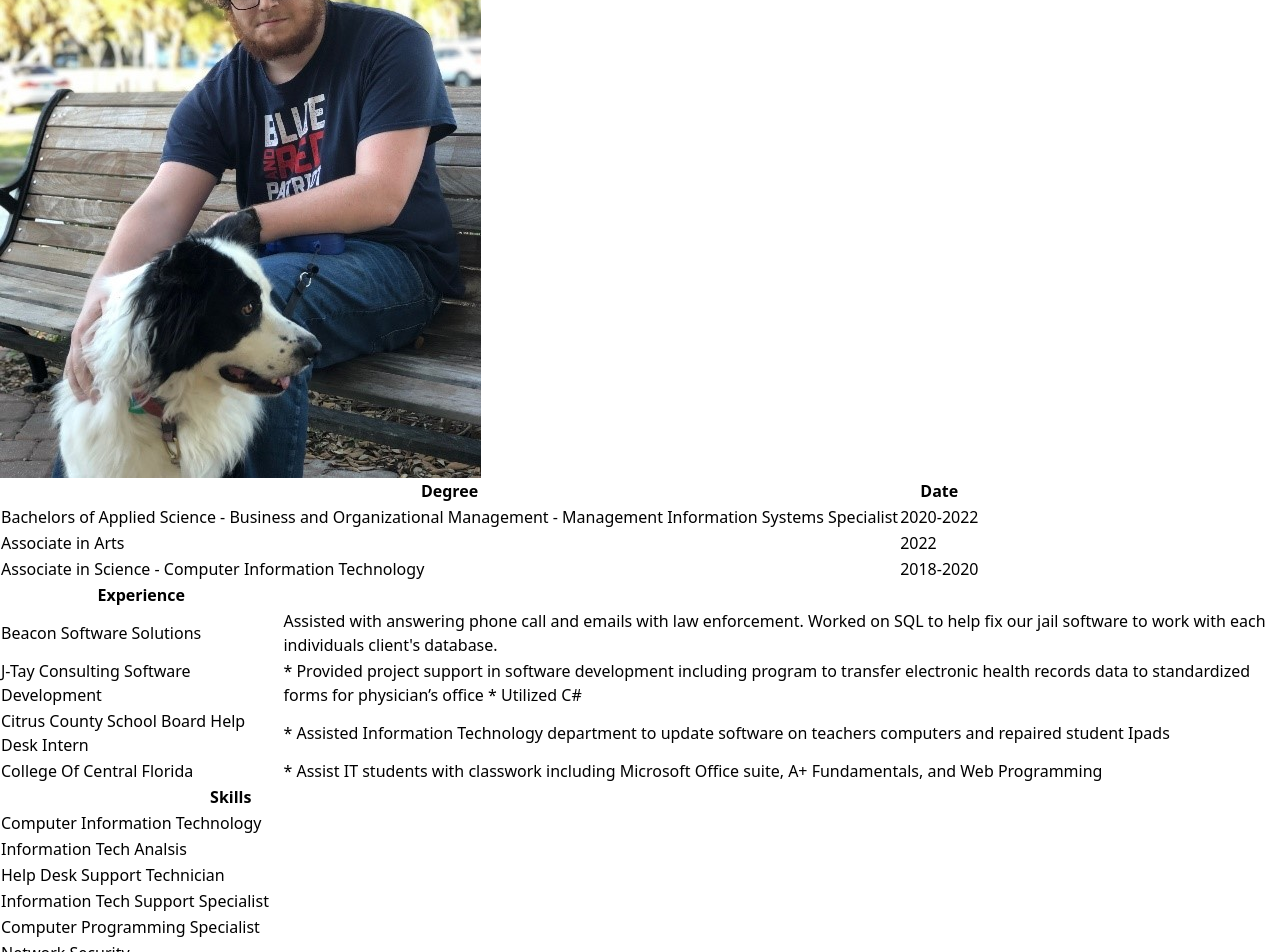
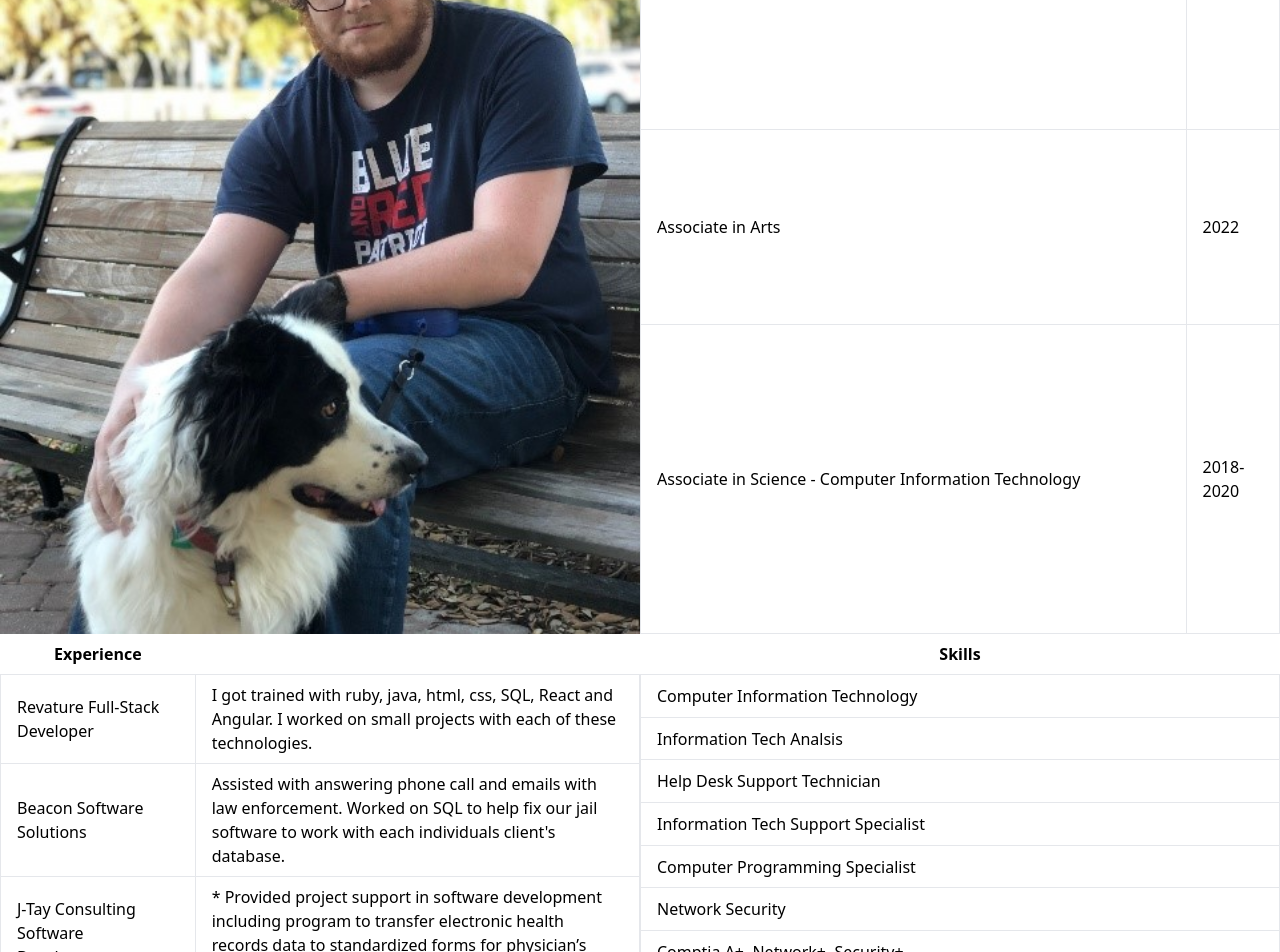
Before and after one commit to JoshTrono/previouswebsite, a React (Create React App) app: page / in a window 1280 px wide. Shown: the part 260-1212 px from the top of the page. Built offline with nearby package versions, Linux system fonts and the light colour scheme.

Commit message:
added some style changes to my website

```diff
--- a/postcss.config.js
+++ b/postcss.config.js
@@ -1,5 +1,7 @@
 module.exports = {
+
     plugins: {
+
       tailwindcss: {},
       autoprefixer: {},
     },
--- a/src/App.css
+++ /dev/null
@@ -1,38 +0,0 @@
-.App {
-  text-align: center;
-}
-
-.App-logo {
-  height: 40vmin;
-  pointer-events: none;
-}
-
-@media (prefers-reduced-motion: no-preference) {
-  .App-logo {
-    animation: App-logo-spin infinite 20s linear;
-  }
-}
-
-.App-header {
-  background-color: #282c34;
-  min-height: 100vh;
-  display: flex;
-  flex-direction: column;
-  align-items: center;
-  justify-content: center;
-  font-size: calc(10px + 2vmin);
-  color: white;
-}
-
-.App-link {
-  color: #61dafb;
-}
-
-@keyframes App-logo-spin {
-  from {
-    transform: rotate(0deg);
-  }
-  to {
-    transform: rotate(360deg);
-  }
-}
--- a/src/App.tsx
+++ b/src/App.tsx
@@ -1,24 +1,23 @@
 import React from 'react';
 import logo from './logo.svg';
-import './App.css';
+// import './App.css';
 import { BrowserRouter, Route, Routes } from 'react-router-dom';
 import Nav from './components/Nav';
 import Homepage from './components/Homepage';
 import Plan from './components/Plan';
 import Hobbies from './components/Hobbies';
-import './index.css';
 
 function App() {
   return (
 
     <BrowserRouter>
       <Nav />
-      <Routes>
+      <Routes >
         <Route path="/" element={<Homepage />} />
         <Route path="/5year" element={<Plan />} />
         <Route path="/hobbies" element={<Hobbies />} />
         </Routes>
-        <script type="module" src="./styles/js/main.js"></script>
+        {/* <script type="module" src="./styles/js/main.js"></script> */}
     </BrowserRouter>
 
 
--- a/src/components/Homepage.tsx
+++ b/src/components/Homepage.tsx
@@ -39,6 +39,7 @@ function createExperience(
     return { company, description };
 }
 const experience = [
+    createExperience('Revature Full-Stack Developer', 'I got trained with ruby, java, html, css, SQL, React and Angular. I worked on small projects with each of these technologies.'),
     createExperience('Beacon Software Solutions', "Assisted with answering phone call and emails with law enforcement. Worked on SQL to help fix our jail software to work with each individuals client's database."),
     createExperience('J-Tay Consulting Software Development', "* Provided project support in software development including program to transfer electronic health records data to standardized forms for physician’s office * Utilized C#"),
     createExperience('Citrus County School Board Help Desk Intern', '* Assisted Information Technology department to update software on teachers computers and repaired student Ipads'),
@@ -50,10 +51,9 @@ const experience = [
 export default function Homepage() {
     return (
         <>
-
-                <div className='flex'>
-                <img src={picture} className="lg:w-1/2 sm:w-full" alt="Responsive image" />
-                <table className="table-auto lg:w-1/2 sm:w-full">
+                <div className='flex flex-wrap'>
+                    <img src={picture} className="lg:w-1/2 md:w-1/2 w-full items-center" alt="" />
+                    <table className="table-auto lg:w-1/2 md:w-1/2 w-full">
                         <thead>
                             <tr>
                                 <th className="px-4 py-2">Degree</th>
@@ -69,9 +69,10 @@ export default function Homepage() {
                             ))}
                         </tbody>
                     </table>
-            </div>
-                <div className="flex">
-                    <table className="table-auto lg:w-1/2 sm:w-full">
+                </div>
+                <div className="flex flex-wrap">
+                    <table className="table-auto lg:w-1/2 md:w-1/2 w-full bg-blue-200 md:bg-white lg:bg-white">
+
                         <thead>
                             <tr>
                                 <th className="px-4 py-2">Experience</th>
@@ -86,7 +87,7 @@ export default function Homepage() {
                             ))}
                         </tbody>
                     </table>
-                    <table className="table-auto lg:w-1/2 sm:w-full">
+                    <table className="table-auto lg:w-1/2 mg:w-1/2 w-full">
                         <thead>
                             <tr>
                                 <th className="px-4 py-2">Skills</th>
--- a/src/custom.css
+++ /dev/null
@@ -1,4 +0,0 @@
-
-.bg-primary {
-  background-color: #ff0000;
-}
--- a/src/index.css
+++ b/src/index.css
@@ -1,3 +1,4 @@
+/* styles.css */
 @import 'tailwindcss/base';
 @import 'tailwindcss/components';
 @import 'tailwindcss/utilities';
--- a/src/index.tsx
+++ b/src/index.tsx
@@ -4,6 +4,7 @@ import ReactDOM from 'react-dom/client';
 import App from './App';
 import reportWebVitals from './reportWebVitals';
 
+import './index.css';
 
 
 
--- a/tailwind.config.js
+++ b/tailwind.config.js
@@ -1,8 +1,8 @@
 /** @type {import('tailwindcss').Config} */
 module.exports = {
-  purge: ['./src/**/*.{js,jsx,ts,tsx}', './public/index.html'],
-  content: [],
-  theme: {
+  content: [
+    "./src/**/*.{js,jsx,ts,tsx}",
+  ],  theme: {
     extend: {},
   },
   plugins: [],
--- a/tsconfig.json
+++ b/tsconfig.json
@@ -21,6 +21,5 @@
     "jsx": "react-jsx"
   },
   "include": [
-    "src"
-  ]
+    "src"  ]
 }
```
Also changed, not shown: package.json (+5 -4 lines), 1 other file (tests, documents, lock files or other folders).
